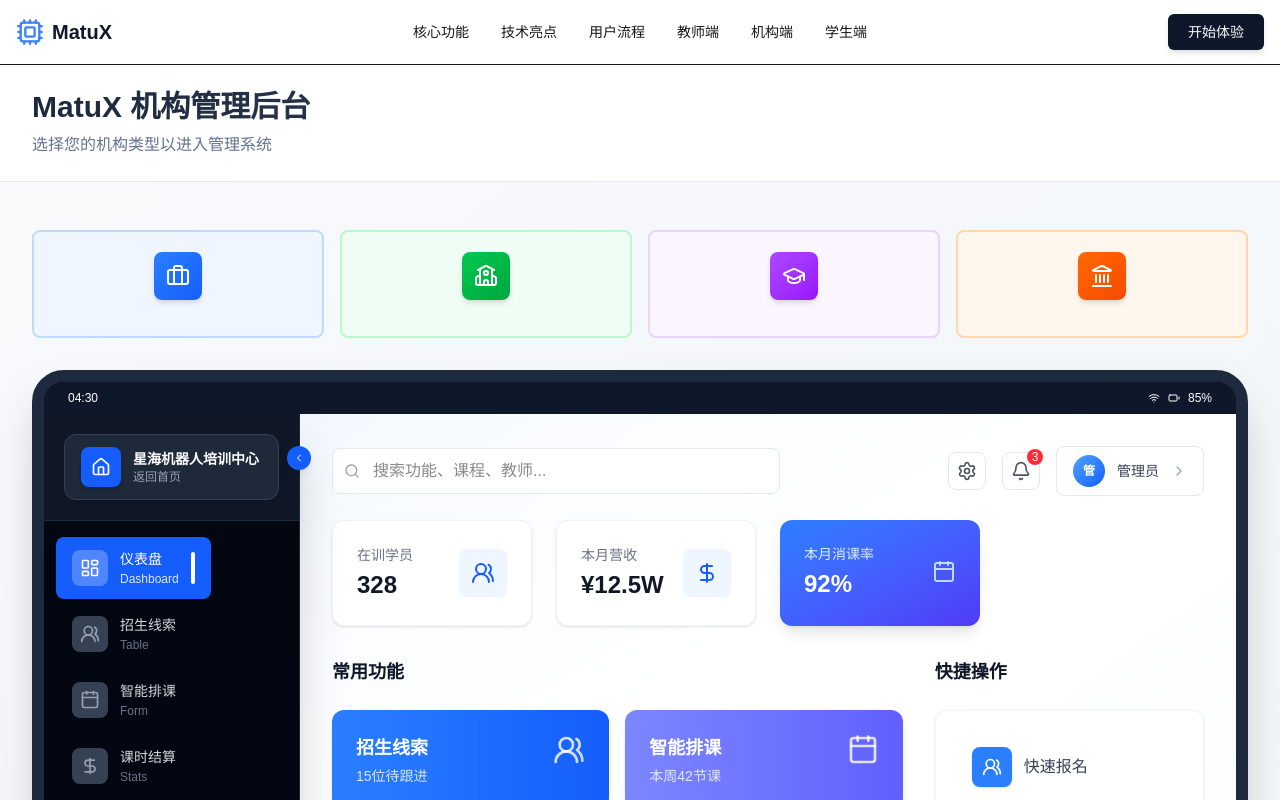
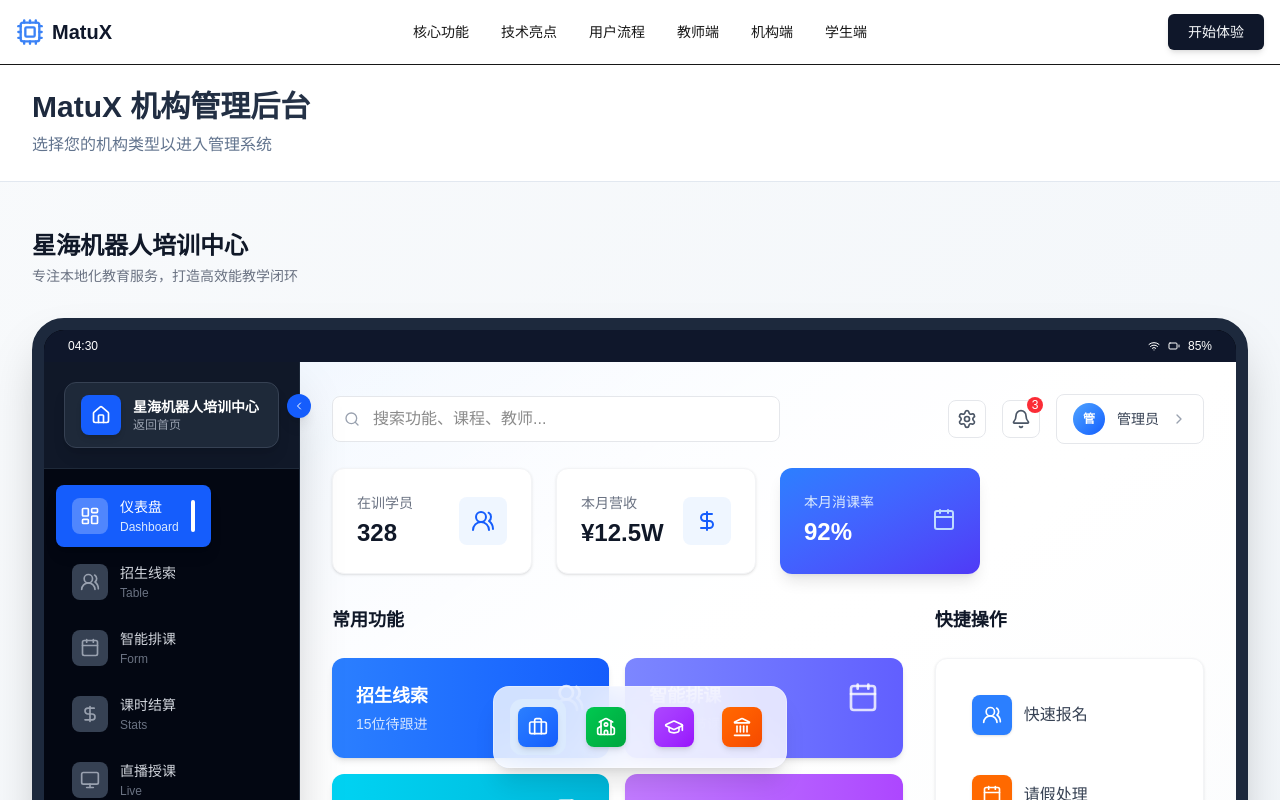
Before and after one commit to MatuX-ai/edu-proto, a Next.js app: page /institution-dashboard in a window 1280 px wide. Shown: the top 800 px of the page. Built offline with nearby package versions, Linux system fonts and the light colour scheme.

Commit message:
feat: 机构类型改为底部 Dock 导航样式，添加机构名称标题显示

```diff
--- a/app/institution-dashboard/page.tsx
+++ b/app/institution-dashboard/page.tsx
@@ -80,38 +80,45 @@ export default function InstitutionDashboardPage() {
 
       {/* Main Content */}
       <div className="max-w-7xl mx-auto px-8 py-12">
-        <div className="grid grid-cols-4 gap-4">
+        {/* Institution Type Dock Navigation */}
+        <div className="absolute bottom-8 left-1/2 -translate-x-1/2 bg-white/80 backdrop-blur-xl rounded-2xl px-4 py-3 shadow-xl border border-white/30 flex gap-3 z-10">
           {institutionTypes.map((type, index) => {
             const Icon = type.icon;
+            const isActive = activeTab === type.key;
             return (
-              <motion.div
+              <motion.button
                 key={type.key}
                 initial={{ opacity: 0, y: 20 }}
                 animate={{ opacity: 1, y: 0 }}
-                transition={{ delay: index * 0.1 }}
+                transition={{ delay: index * 0.05 }}
+                whileHover={{ scale: 1.1, y: -6 }}
+                whileTap={{ scale: 1.05 }}
                 onClick={() => setActiveTab(type.key as typeof activeTab)}
-                className={`
-                  ${type.bgColor} ${type.borderColor} border-2 rounded-lg p-5
-                  cursor-pointer hover:shadow-lg transition-all duration-300
-                  hover:scale-105 group
-                `}
+                className={`w-14 h-14 rounded-xl flex items-center justify-center transition-colors relative group ${
+                  isActive ? 'bg-blue-100' : 'hover:bg-slate-100'
+                }`}
               >
-                <div className="flex items-center justify-center mb-4">
-                  <div className={`
-                    w-12 h-12 rounded-lg bg-gradient-to-br ${type.color}
-                    flex items-center justify-center shadow-md
-                    group-hover:shadow-lg transition-shadow
-                  `}>
-                    <Icon className="w-6 h-6 text-white" />
-                  </div>
+                <div className={`w-10 h-10 rounded-lg bg-gradient-to-br ${type.color} flex items-center justify-center shadow-md`}>
+                  <Icon className="w-5 h-5 text-white" />
                 </div>
-              </motion.div>
+              </motion.button>
             );
           })}
         </div>
 
         {/* Dashboard Content - 显示在卡片下方 */}
-        <AnimatePresence mode="wait">
+        <div className="pb-24">
+          {/* Institution Name Header */}
+          <div className="mb-6">
+            <h2 className="text-2xl font-bold text-gray-900">
+              {institutionConfigs[activeTab === 'education-bureau' ? 'bureau' : activeTab].title}
+            </h2>
+            <p className="text-sm text-gray-500 mt-1">
+              {institutionConfigs[activeTab === 'education-bureau' ? 'bureau' : activeTab].subtitle}
+            </p>
+          </div>
+
+          <AnimatePresence mode="wait">
           <motion.div
             key={activeTab}
             initial={{ opacity: 0, y: 20 }}
@@ -142,6 +149,7 @@ export default function InstitutionDashboardPage() {
             )}
           </motion.div>
         </AnimatePresence>
+      </div>
 
         {/* Footer Info */}
         <div className="mt-12 text-center text-slate-500 text-sm">
```
